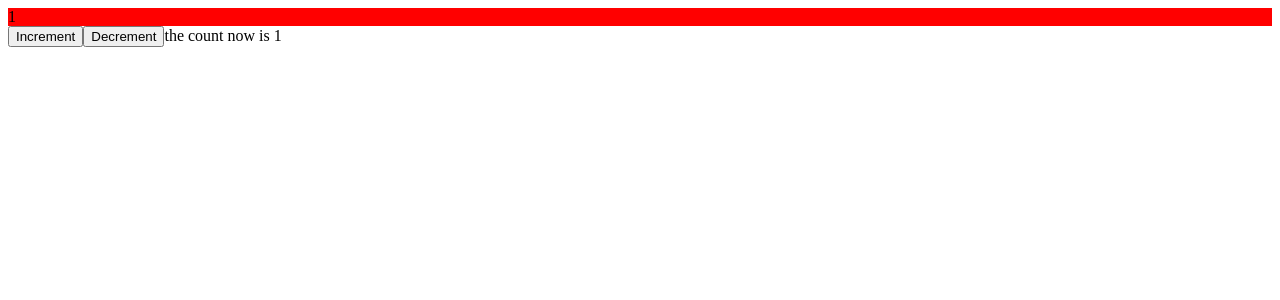
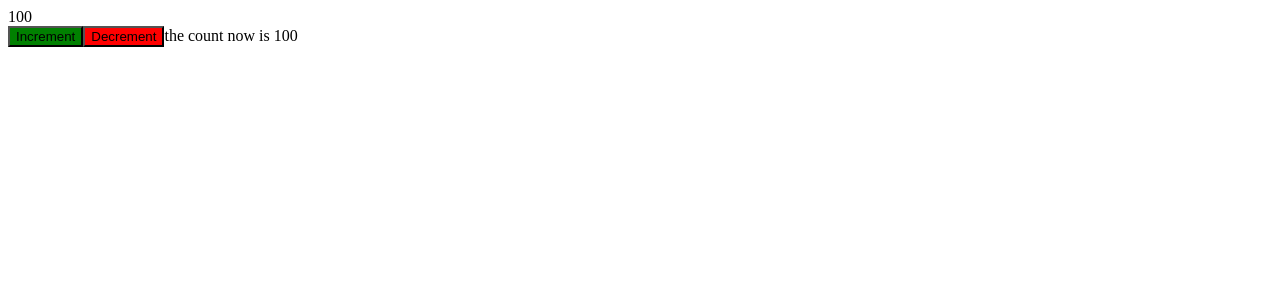
Before and after one commit to Kostya-star/books-shop, a Vue app: page / in a window 1280 px wide. Shown: the top 300 px of the page. Built offline with nearby package versions, Linux system fonts and the light colour scheme.

Commit message:
feat: integrate vue with webpack. add css extraction

```diff
--- a/package.json
+++ b/package.json
@@ -4,7 +4,7 @@
   "description": "",
   "main": "index.ts",
   "scripts": {
-    "start": "webpack serve --open",
+    "start": "webpack serve --env mode=development",
     "build:dev": "webpack --env mode=development",
     "build:prod": "webpack --env mode=production"
   },
@@ -17,6 +17,7 @@
     "@types/webpack-dev-server": "^4.7.2",
     "css-loader": "^6.10.0",
     "html-webpack-plugin": "^5.6.0",
+    "mini-css-extract-plugin": "^2.8.1",
     "sass": "^1.72.0",
     "sass-loader": "^14.1.1",
     "ts-loader": "^9.5.1",
--- a/src/App.vue
+++ b/src/App.vue
@@ -1,8 +1,7 @@
 <script setup lang="ts">
 import { computed, ref } from 'vue';
 
-
-const count = ref<number>(1)
+const count = ref(100)
 
 const logginCount = computed(() => `the count now is ${count.value}`)
 
@@ -16,14 +15,24 @@ function decrement() {
 
 
 <template>
-  <div class="vue-app">{{ count }}</div>
-  <button @click="increment">Increment</button>
-  <button @click="decrement">Decrement</button>
-  <span>{{ logginCount }}</span>
+  <div class="vue-app">
+    <div>{{ count }}</div>
+    <button @click="increment">Increment</button>
+    <button @click="decrement">Decrement</button>
+    <span>{{ logginCount }}</span>
+  </div>
 </template>
 
-<style lang="scss">
+<style lang="scss" scoped>
 .vue-app {
-  background-color: red;
+  button {
+    &:nth-child(2) {
+      background-color: green;
+    }
+
+    &:nth-child(3) {
+      background-color: red;
+    }
+  }
 }
 </style>
--- a/tsconfig.json
+++ b/tsconfig.json
@@ -1,13 +1,13 @@
 {
   "compilerOptions": {
     "outDir": "./dist/",
-    "noImplicitAny": true,
     "module": "CommonJS",
     "target": "ES5",
     "jsx": "react",
     "allowJs": true,
     "moduleResolution": "node",
     "allowSyntheticDefaultImports": true,
-    "esModuleInterop": true
+    "esModuleInterop": true,
+    "noImplicitAny": false,
   }
 }
--- a/webpack.config.ts
+++ b/webpack.config.ts
@@ -1,60 +1,74 @@
 import path from 'path';
-import { Configuration } from 'webpack';
+import { Configuration, ProgressPlugin } from 'webpack';
 import 'webpack-dev-server';
 import HtmlWebpackPlugin from 'html-webpack-plugin';
-import { VueLoaderPlugin } from 'vue-loader'
+import { VueLoaderPlugin } from 'vue-loader';
+import MiniCssExtractPlugin from 'mini-css-extract-plugin';
 
-type Mode = 'development' | 'production'
+type Mode = 'development' | 'production';
 
 interface EnvVariables {
-  mode: Mode
+  mode?: Mode;
+  port?: number;
 }
 
 export default (env: EnvVariables) => {
+  const isDev = env.mode === 'development';
 
   const config: Configuration = {
-    mode: env.mode || 'production',
+    mode: env.mode || 'development',
     entry: path.resolve(__dirname, 'src', 'index.ts'),
     output: {
       path: path.resolve(__dirname, 'build'),
       filename: '[name].[contenthash].js',
       clean: true,
     },
-    devServer: {
-      static: path.resolve(__dirname, 'build'),
-    },
     module: {
       rules: [
         {
           test: /\.vue$/,
-          loader: 'vue-loader'
+          loader: 'vue-loader',
         },
         {
           test: /\.scss$/,
           use: [
-            'vue-style-loader',
+            isDev ? 'vue-style-loader' : MiniCssExtractPlugin.loader,
             'css-loader',
-            'sass-loader'
-          ]
+            'sass-loader',
+          ],
         },
         {
           test: /\.ts$/,
           loader: 'ts-loader',
-          options: { appendTsSuffixTo: [/\.vue$/] }
+          options: { appendTsSuffixTo: [/\.vue$/] },
         },
       ],
     },
     plugins: [
       new HtmlWebpackPlugin({ template: path.resolve(__dirname, 'public', 'index.html') }),
-      new VueLoaderPlugin()
-  ],
-  resolve: {
-    alias: {
-      '@': path.resolve(__dirname, 'src'),
+      new VueLoaderPlugin(),
+      !isDev
+        ? new MiniCssExtractPlugin({
+            filename: 'css/[name].[contenthash].css',
+            chunkFilename: 'css/[name].[contenthash].css',
+          })
+        : null,
+      isDev ? new ProgressPlugin() : null,
+    ].filter(Boolean),
+    resolve: {
+      alias: {
+        '@': path.resolve(__dirname, 'src'),
+      },
+      extensions: ['.ts', '.js', '.vue', '.json'],
     },
-    extensions: ['.ts', '.js', '.vue', '.json'],
-  },
+    devServer: isDev
+      ? {
+          port: env.port || 3000,
+          open: true,
+        }
+      : undefined,
+    devtool: isDev ? 'inline-source-map' : undefined,
   };
 
-  return config
+  return config;
 };
```
Also changed, not shown: 1 other file (tests, documents, lock files or other folders).
